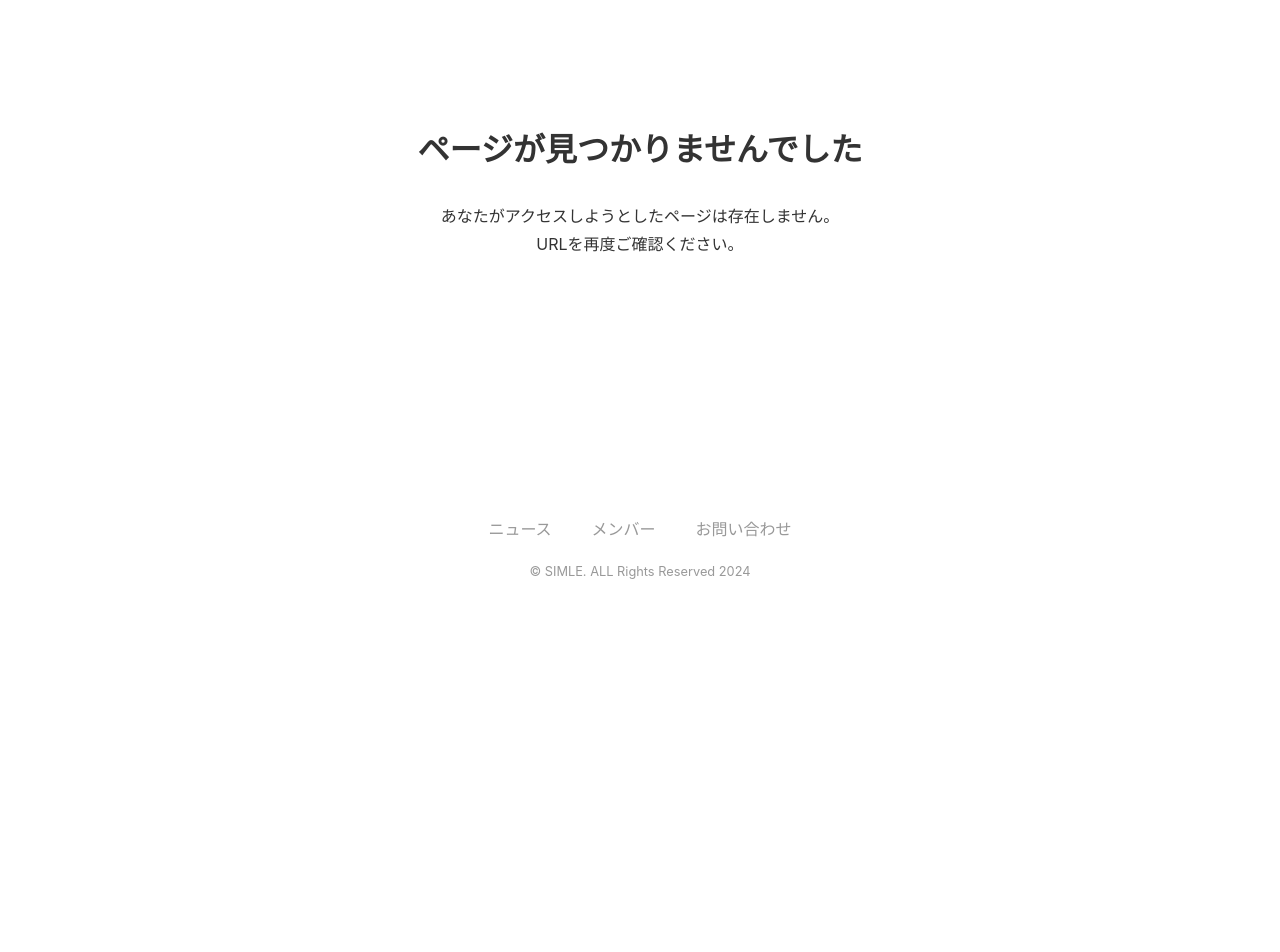
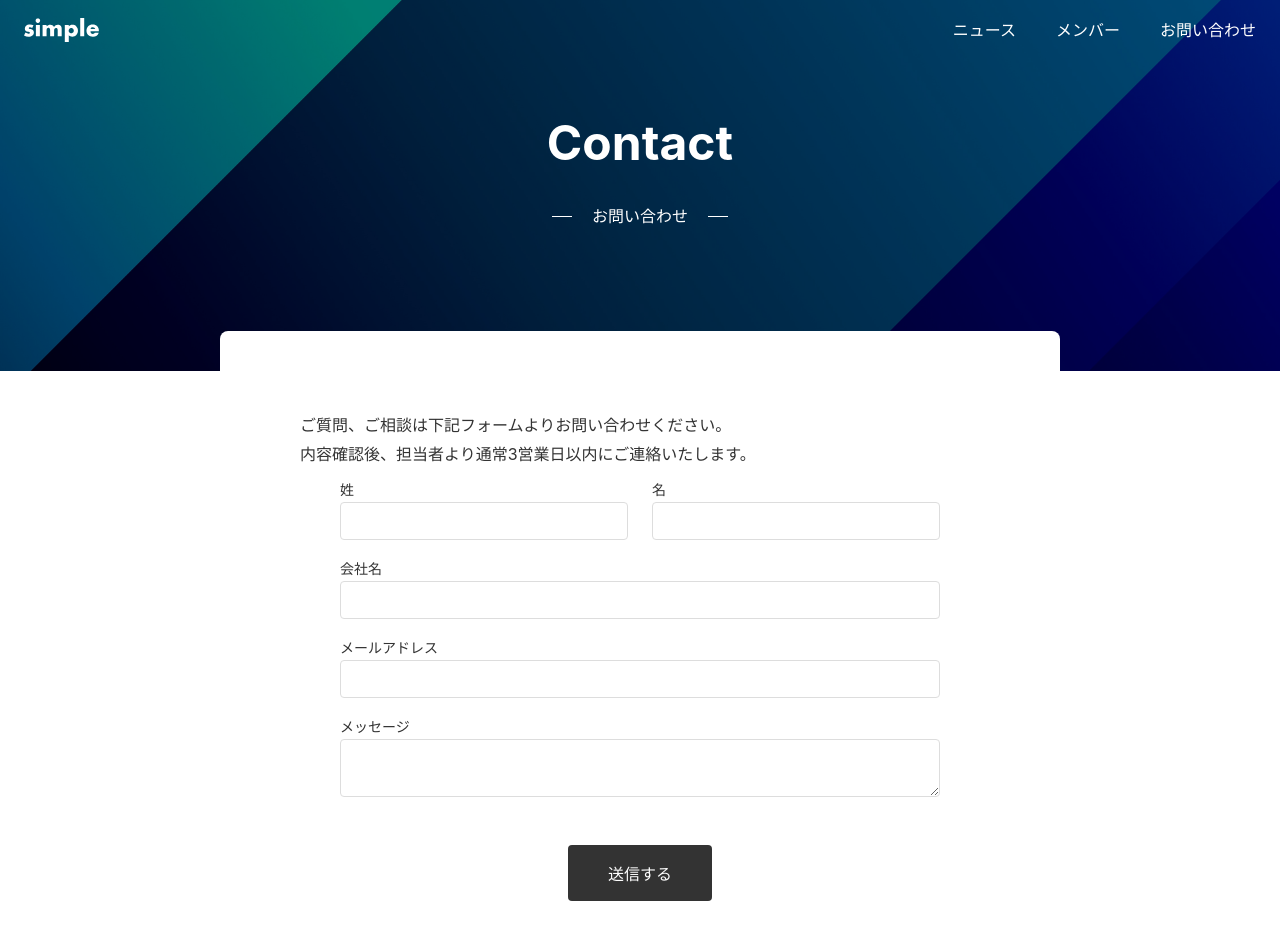
Before and after one commit to takuma531zov/my-next-project, a Next.js app: page /contact in a window 1280 px wide. Before the commit this address had no page. Shown: the top 952 px of the page. Before the commit the page ends 800 px from the top, so only its background shows below. Built offline with nearby package versions, Linux system fonts and the light colour scheme.

Commit message:
Basc認証を認証

```diff
--- /dev/null
+++ b/app/_actions/contact.ts
@@ -0,0 +1,103 @@
+"use server";
+
+export type FormState = {
+	status: "success" | "error" | "";
+	message: string;
+};
+
+function validateEmail(email: string) {
+	const pattern = /^[^\s@]+@[^\s@]+\.[^\s@]+$/;
+	return pattern.test(email);
+}
+export async function createContactData(
+	_prevState: FormState,
+	formData: FormData,
+): Promise<FormState> {
+	const rawFormData = {
+		lastname: formData.get("lastname") as string,
+		firstname: formData.get("firstname") as string,
+		company: formData.get("company") as string,
+		email: formData.get("email") as string,
+		message: formData.get("message") as string,
+	};
+	if (!rawFormData.lastname) {
+		return {
+			status: "error",
+			message: "姓を入力してください",
+		};
+	}
+	if (!rawFormData.firstname) {
+		return {
+			status: "error",
+			message: "名を入力してください",
+		};
+	}
+	if (!rawFormData.email) {
+		return {
+			status: "error",
+			message: "メールアドレスを入力してください",
+		};
+	}
+	if (!validateEmail(rawFormData.email)) {
+		return {
+			status: "error",
+			message: "メールアドレスの形式が正しくありません",
+		};
+	}
+	if (!rawFormData.message) {
+		return {
+			status: "error",
+			message: "メッセージを入力してください",
+		};
+	}
+
+	const result = await fetch(
+		"https://api.hsforms.com/submissions/v3/integration/submit/${process.env.HUBSPOT_PORTAL_ID}/${process.env.HUBSPOT_FORM_ID}",
+		{
+			method: "POST",
+			headers: {
+				"Content-Type": "application/json",
+			},
+			body: JSON.stringify({
+				fields: [
+					{
+						objectTypeId: "0-1",
+						name: "lastname",
+						value: rawFormData.lastname,
+					},
+					{
+						objectTypeId: "0-1",
+						name: "firstname",
+						value: rawFormData.firstname,
+					},
+					{
+						objectTypeId: "0-1",
+						name: "company",
+						value: rawFormData.company,
+					},
+					{
+						objectTypeId: "0-1",
+						name: "email",
+						value: rawFormData.email,
+					},
+					{
+						objectTypeId: "0-1",
+						name: "message",
+						value: rawFormData.message,
+					},
+				],
+			}),
+		},
+	);
+	try {
+		await result.json();
+	} catch (e) {
+		console.log(e);
+		return {
+			status: "error",
+			message: "お問い合わせに失敗しました",
+		};
+	}
+
+	return { status: "success", message: "OK" };
+}
--- /dev/null
+++ b/app/_components/ContactForm/index.module.css
@@ -0,0 +1,73 @@
+.form {
+	max-width: 600px;
+	margin: 0 auto;
+}
+
+.item {
+	display: flex;
+	flex-direction: column;
+	flex: 1;
+	padding: 8px 0;
+}
+
+.horizontal {
+	display: flex;
+	justify-content: flex-start;
+	align-items: center;
+	width: 100%;
+	gap: 24px;
+}
+
+.label {
+	font-size: 14px;
+}
+
+.textfield {
+	border: 1px solid var(--color-border);
+	padding: 8px;
+	border-radius: 4px;
+	line-height: 1.5;
+	width: 100%;
+}
+
+.textarea {
+	border: 1px solid var(--color-border);
+	padding: 8px;
+	border-radius: 4px;
+	line-height: 1.5;
+	width: 100%;
+}
+
+.actions {
+	text-align: center;
+	margin-top: 40px;
+}
+
+.button {
+	border: none;
+	background-color: var(--color-button-primary);
+	padding: 16px 40px;
+	font-size: 16px;
+	border-radius: 4px;
+	color: var(--color-text-unpainted);
+	cursor: pointer;
+}
+
+.success {
+	background-color: var(--color-bg-sub);
+	text-align: center;
+	padding: 40px;
+	border-radius: var(--border-radius);
+}
+
+.error {
+	color: var(--color-text-error);
+	font-size: 14px;
+	margin-bottom: 8px;
+}
+
+@media (max-width: 640px) {
+	.success {
+		text-align: left;
+	}
+}
--- /dev/null
+++ b/app/_components/ContactForm/index.tsx
@@ -0,0 +1,88 @@
+"use client";
+
+import { createContactData } from "@/app/_actions/contact";
+import type { FormState } from "@/app/_actions/contact";
+import { useActionState } from "react";
+import styles from "./index.module.css";
+
+const initialState: FormState = {
+	status: "",
+	message: "",
+};
+
+export default function ContactForm() {
+	const [state, formAction] = useActionState(createContactData, initialState);
+	console.log(state);
+	if (state.status === "success") {
+		return (
+			<p className={styles.success}>
+				お問い合わせありがとうございます。
+				<br />
+				お返事までしばらくお待ちください。
+			</p>
+		);
+	}
+
+	return (
+		<form className={styles.form} action={formAction}>
+			<div className={styles.horizontal}>
+				<div className={styles.item}>
+					<label className={styles.label} htmlFor="lastname">
+						姓
+					</label>
+					<input
+						className={styles.textfield}
+						type="text"
+						id="lastname"
+						name="lastname"
+					/>
+				</div>
+				<div className={styles.item}>
+					<label className={styles.label} htmlFor="firstname">
+						名
+					</label>
+					<input
+						className={styles.textfield}
+						type="text"
+						id="firstname"
+						name="firstname"
+					/>
+				</div>
+			</div>
+			<div className={styles.item}>
+				<label className={styles.label} htmlFor="company">
+					会社名
+				</label>
+				<input
+					className={styles.textfield}
+					type="text"
+					id="company"
+					name="company"
+				/>
+			</div>
+			<div className={styles.item}>
+				<label className={styles.label} htmlFor="email">
+					メールアドレス
+				</label>
+				<input
+					className={styles.textfield}
+					type="email"
+					id="email"
+					name="email"
+				/>
+			</div>
+			<div className={styles.item}>
+				<label className={styles.label} htmlFor="message">
+					メッセージ
+				</label>
+				<textarea className={styles.textarea} id="message" name="message" />
+			</div>
+			<div className={styles.actions}>
+				{state.status === "error" && (
+					<p className={styles.error}>{state.message}</p>
+				)}
+				<input type="submit" value="送信する" className={styles.button} />
+			</div>
+		</form>
+	);
+}
--- /dev/null
+++ b/app/contact/layout.tsx
@@ -0,0 +1,15 @@
+import Hero from "@/app/_components/Hero";
+import Sheet from "@/app/_components/Sheet";
+
+type Props = {
+	children: React.ReactNode;
+};
+
+export default function RootLayout({ children }: Props) {
+	return (
+		<>
+			<Hero title="Contact" sub="お問い合わせ" />
+			<Sheet>{children}</Sheet>
+		</>
+	);
+}
--- /dev/null
+++ b/app/contact/page.tsx
@@ -0,0 +1,16 @@
+import styles from "./page.module.css";
+import ContactForm from "@/app/_components/ContactForm";
+
+export default function Page() {
+	return (
+		<div className={styles.container}>
+			<p className={styles.text}>
+				ご質問、ご相談は下記フォームよりお問い合わせください。
+				<br />
+				内容確認後、担当者より通常3営業日以内にご連絡いたします。
+				<br />
+				<ContactForm />
+			</p>
+		</div>
+	);
+}
```
Also changed, not shown: app/contact/page.module.css (added).
